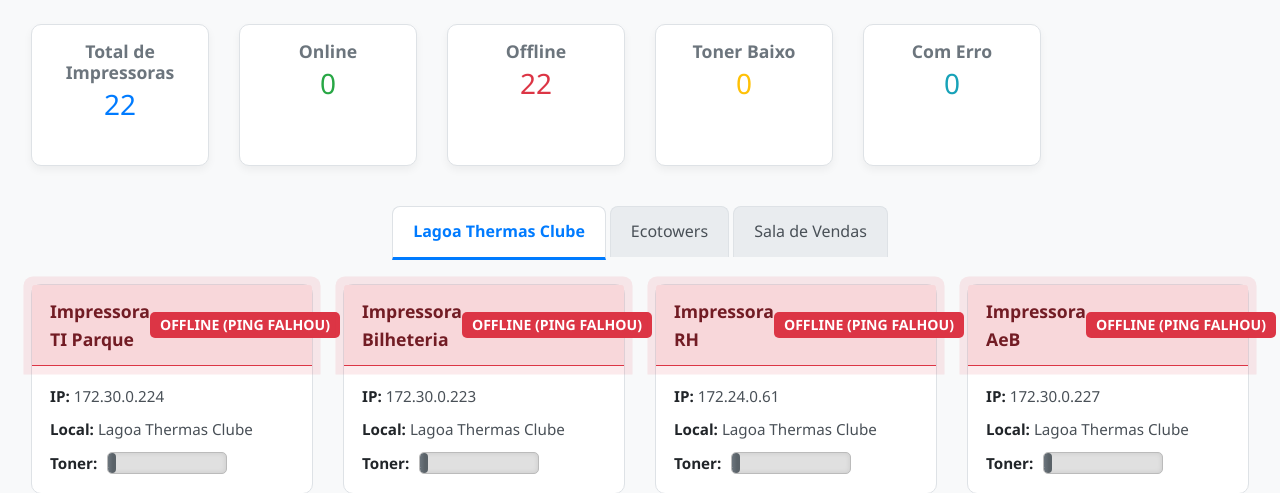
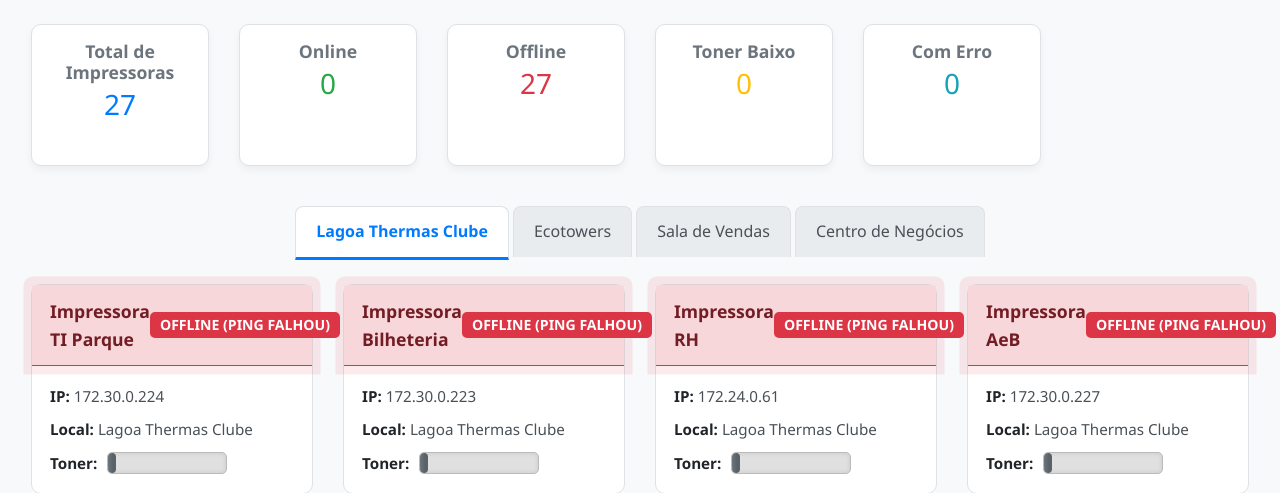
Before and after one commit to Matheush2ds/dashboard_impressoras, a Flask app: page / in a window 1280 px wide. Shown: the part 89-582 px from the top of the page. Run offline with Flask 3, Linux system fonts and the light colour scheme; some libraries are stand-ins or nearby versions; some web fonts are replaced.

Commit message:
Novas impressoras
Adição de novas impressora por empreendimento

```diff
--- a/app.py
+++ b/app.py
@@ -44,7 +44,13 @@
     {"nome": "Sala de vendas Lagoa Quente", "ip": "172.30.0.228", "local": "Sala de Vendas", "community_string": "public"},
     {"nome": "Imp Vendas Jardins", "ip": "192.168.3.231", "local": "Sala de Vendas", "community_string": "public"},
     {"nome": "Sala de venda parque", "ip": "172.30.0.225", "local": "Sala de Vendas", "community_string": "public"},
+    {"nome": "IMP-PARQUE-CN", "ip": "192.168.10.26", "local": "Centro", "community_string": "public"},
+    {"nome": "IMP-RESERVAS-CN", "ip": "192.168.10.28", "local": "Centro", "community_string": "public"},
+    {"nome": "IMP-RECEP-PARQUE", "ip": "192.168.10.26", "local": "Centro", "community_string": "public"},
+    {"nome": "IMP-ADM-CENTRO", "ip": "192.168.10.17", "local": "Centro", "community_string": "public"},
+    {"nome": "IMP-BACK-OFFICE", "ip": "192.168.10.83", "local": "Centro", "community_string": "public"},
 ]
+
 
 executor = ThreadPoolExecutor(max_workers=20)
 
--- a/templates/index.html
+++ b/templates/index.html
@@ -76,6 +76,9 @@
                     <li class="nav-item">
                         <a class="nav-link" id="sala-de-vendas-tab" data-toggle="tab" href="#sala-de-vendas" role="tab" aria-controls="sala-de-vendas" aria-selected="false" data-empreendimento="Sala de Vendas">Sala de Vendas</a>
                     </li>
+                    <li class="nav-item">
+                        <a class="nav-link" id="centro-tab" data-toggle="tab" href="#centro" role="tab" aria-controls="centro" aria-selected="false" data-empreendimento="Centro">Centro de Negócios</a>
+                    </li>
                 </ul>
             </nav>
 
@@ -95,13 +98,18 @@
                         <p class="col-12 text-muted text-center py-5">Nenhuma impressora encontrada para Sala de Vendas.</p>
                     </div>
                 </div>
+                <div class="tab-pane fade" id="centro" role="tabpanel" aria-labelledby="centro-tab">
+                    <div class="row">
+                        <p class="col-12 text-muted text-center py-5">Nenhuma impressora encontrada para Centro de Negócios.</p>
+                    </div>
+                </div>
             </div>
         </main>
-    </div>
 
-    <div id="loading-spinner" class="text-center mt-5" style="display: none;" aria-live="assertive" aria-atomic="true">
-        <div class="spinner-border text-primary" role="status" aria-hidden="true"></div>
-        <p class="mt-2">Carregando dados das impressoras...</p>
+        <div id="loading-spinner" class="text-center mt-5" style="display: none;" aria-live="assertive" aria-atomic="true">
+            <div class="spinner-border text-primary" role="status" aria-hidden="true"></div>
+            <p class="mt-2">Carregando dados das impressoras...</p>
+        </div>
     </div>
 
     <script src="https://code.jquery.com/jquery-3.5.1.min.js"></script>
```
